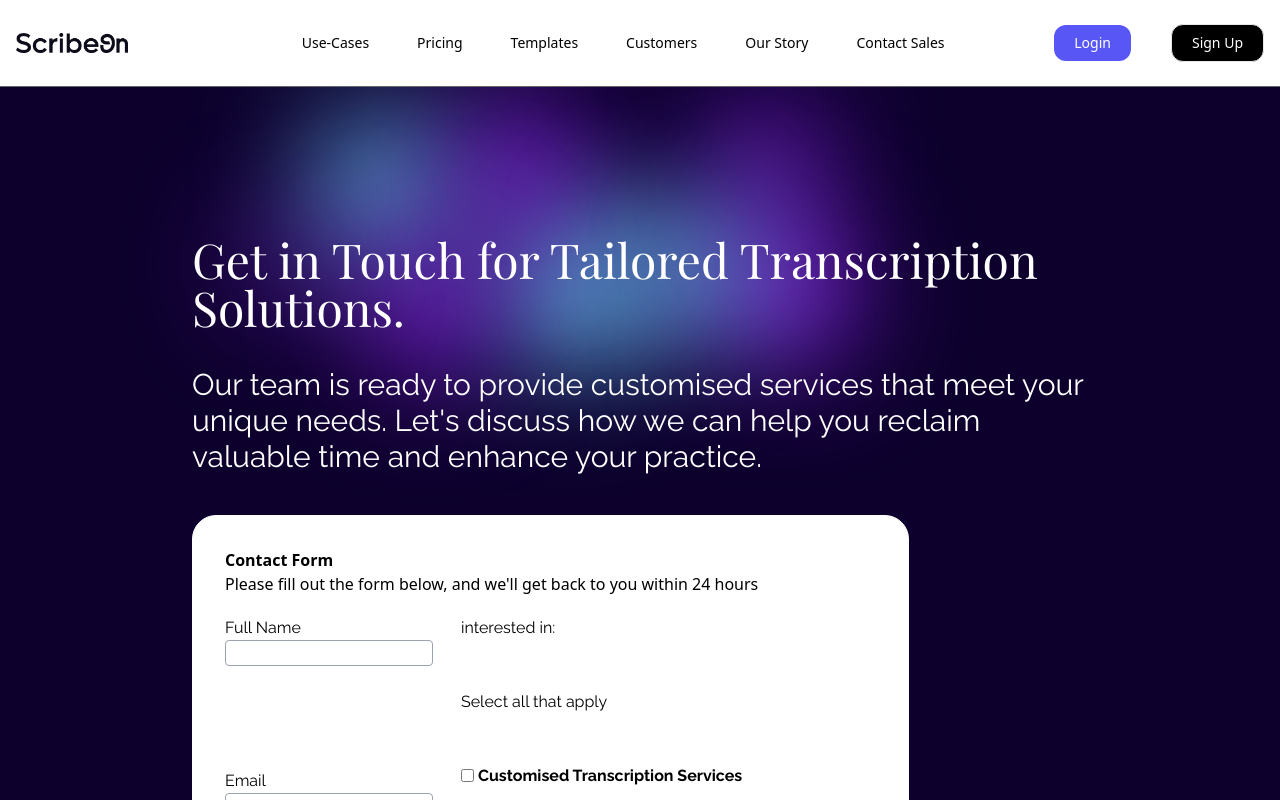
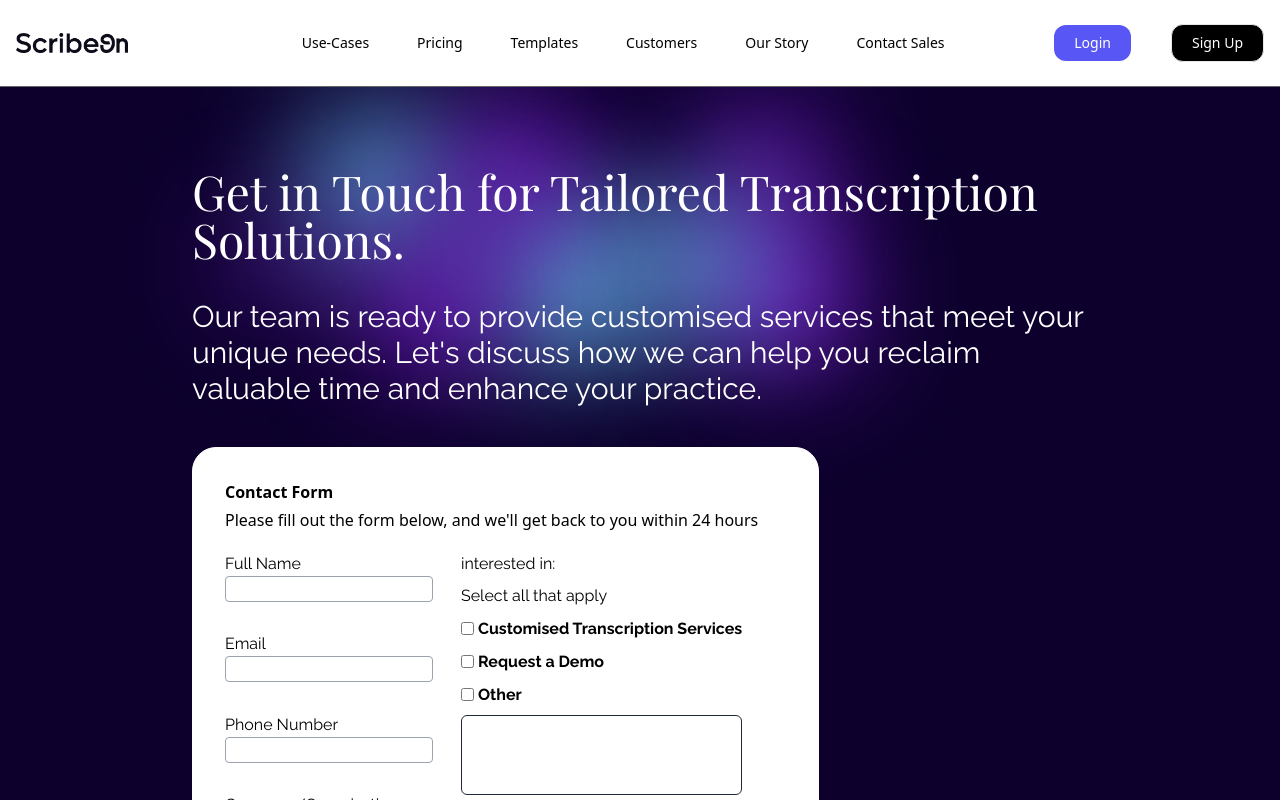
Before and after one commit to muhammadAbdullahCS/Scribe-on-get-in-touch, a React (Vite) app: page /contact in a window 1280 px wide. Shown: the top 800 px of the page. Built offline with nearby package versions, Linux system fonts and the light colour scheme; a web font is replaced by a local one.

Commit message:
resolve Form responsive errors

```diff
--- a/src/components/Contact.jsx
+++ b/src/components/Contact.jsx
@@ -75,14 +75,14 @@ function Contact() {
       <Navbar mode="dark" />
 
       {/* ---------------------------------------------form section ------------------------------------- */}
-      <div className="flex flex-col justify-center items-start max-sm:justify-start max-md:justify-start max-lg:justify-start hd:justify-start 4k2:justify-start">
+      <div className="flex flex-col justify-start items-start max-sm:justify-start max-md:justify-start max-lg:justify-start hd:justify-start 4k2:justify-start">
         <div
-          className="w-full h-[160vh] max-sm:h-[200vh] max-md:h-[150vh]  4k2:h-[100vh] bg-[#0D002D] relative
-                    overflow-hidden flex justify-center max-sm:justify-start max-md:justify-start max-lg:justify-start hd:justify-start 4k2:justify-start items-center flex-col gap-7  "
+          className="w-full h-auto bg-[#0D002D] relative
+                    overflow-hidden flex justify-start max-sm:justify-start max-md:justify-start max-lg:justify-start hd:justify-start 4k2:justify-start items-center flex-col gap-7 md:pb-28 max-sm:pb-10 "
         >
           <BlobAnimation blobs={blobs} style={{ zIndex: -1 }} />
 
-          <div className="flex flex-col h-full justify-center max-sm:justify-start max-md:justify-start max-lg:justify-start hd:justify-start 4k2:justify-start  w-[70%] max-sm:w-[90%] gap-10 max-sm:pt-10 max-md:pt-10 max-lg:pt-10 hd:pt-20">
+          <div className="flex flex-col h-full justify-start max-sm:justify-start max-md:justify-start max-lg:justify-start hd:justify-start 4k2:justify-start  w-[70%] max-sm:w-[90%] max-md:w-[90%] gap-10 pt-20 max-sm:pt-10 max-md:pt-10 max-lg:pt-10 hd:pt-20">
             <div className=" z-20">
               <h1 className="text-left font-playfair text-1xl max-sm:text-2xl max-md:text-xl  sm:text-1xl md:text-4xl lg:text-4xl xl:text-5xl hd:text-5xl 4k:text-6xl 4k:leading-snug hd:leading-tight md:leading-[1.15] 4k2:text-9xl 4k2:leading-tight w-auto mb-9">
                 Get in Touch for Tailored Transcription Solutions.
@@ -95,7 +95,6 @@ function Contact() {
             </div>
             <Form />
           </div>
-
         </div>
       </div>
 
@@ -105,21 +104,25 @@ function Contact() {
         <div className="container w-[60%] flex flex-col  border-2 border-solid border-black ">
           <div className="prefer_part text-black flex flex-col  py-10 gap-3 ">
             <div className="gap-5">
-                        <h1 className="text-2xl md:text-3xl lg:text-4xl hd:text-6xl 4k2:text-9xl font-playfair text-transparent font-bold
-                                        bg-clip-text bg-gradient-to-l from-[#5857F6] to-[#101052]">
+              <h1
+                className="text-2xl md:text-3xl lg:text-4xl hd:text-6xl 4k2:text-9xl font-playfair text-transparent font-bold
+                                         bg-clip-text bg-gradient-to-l from-[#5857F6] to-[#101052]"
+              >
                 We Scribe On so you can carry on
               </h1>
-                          <p>
-                            Get in touch with us now.
-                                                  </p>
+              <p>Get in touch with us now.</p>
             </div>
 
-                      <button className="font-raleway w-[40%] 4k2:text-5xl hd:text-2xl text-white rounded-lg bg-black py-2 px-2 4k2:py-6">Start Live Chat Now</button>
+            <button className="font-raleway w-[40%] 4k2:text-5xl hd:text-2xl text-white rounded-lg bg-black py-2 px-2 4k2:py-6">
+              Start Live Chat Now
+            </button>
           </div>
 
           <div className="why_contact text-black gap-3  ">
-                    <h1 className="text-2xl md:text-3xl lg:text-4xl hd:text-6xl 4k2:text-9xl font-playfair text-transparent font-bold
-                                                bg-clip-text bg-gradient-to-l from-[#5857F6] to-[#101052]">
+            <h1
+              className="text-2xl md:text-3xl lg:text-4xl hd:text-6xl 4k2:text-9xl font-playfair text-transparent font-bold
+                                                bg-clip-text bg-gradient-to-l from-[#5857F6] to-[#101052]"
+            >
               Why Contact us?
             </h1>
             <ul className="gap-2">
@@ -130,10 +133,7 @@ function Contact() {
             </ul>
           </div>
         </div>
-
-
       </div>
-
     </>
   );
 }
--- a/src/components/Form.jsx
+++ b/src/components/Form.jsx
@@ -1,69 +1,107 @@
-import React from 'react'
+import React from "react";
 
 function Form() {
   return (
     <>
-    <div className=" border border-white w-[80%] max-sm:w-[98%] max-lg:w-[80%] max-md:w-[80%] 4k2:w-[60%] h-[55%] max-sm:h-[70%] max-md:h-[80%] 4k2:h-[60%] z-10 relative bg-white text-black rounded-3xl flex flex-col justify- e items-start pl-8 py-8 4k2:pl-16 4k2:py-16 gap-5 max-sm:gap-0  ">
-
-      <div className='flex flex-col gap-1max-sm:gap-4 max-sm:h-[20%] max-md:h-[20%] max-lg:h-[20%] hd:h-[20%] max-sm:w-[80%] max-md:w-[80%] 4k2:gap-5'>
-            <h1 className='max-sm:text-2lg max-lg:text-lg hd:text-3xl 4k2:text-6xl'> <b>Contact Form</b></h1>
-            <p className='max-sm:text-sm max-lg:text-lg hd:text-2xl hd:w-[80%] 4k2:text-5xl'>Please fill out the form below, and we'll get back to you within 24 hours</p>
+      <div className=" border border-white w-[80%] max-sm:w-[98%] max-lg:w-[80%] max-md:w-[100%] xl:w-[70%] hd:w-[70%]  4k2:w-[70%] h-full  z-10 relative bg-white text-black rounded-3xl flex flex-col justify- e items-start pl-8 py-8 4k2:pl-16 4k2:py-16 gap-5 max-sm:gap-0  ">
+        <div className="flex flex-col gap-1 max-sm:gap-4 max-sm:h-[20%] max-md:h-[20%] max-lg:h-[20%] hd:h-[20%] max-sm:w-[80%] max-md:w-[80%] 4k2:gap-5">
+          <h1 className="max-sm:text-2lg max-lg:text-lg hd:text-3xl 4k2:text-6xl">
+            {" "}
+            <b>Contact Form</b>
+          </h1>
+          <p className="max-sm:text-sm max-lg:text-lg hd:text-2xl hd:w-[80%] 4k2:text-5xl">
+            Please fill out the form below, and we'll get back to you within 24
+            hours
+          </p>
         </div>
 
-                <div className='input_txt_container flex flex-row flex-wrap gap-7 h-[80%] max-sm:h-[80%] max-md:h-[80%] max-lg:h-[80%] hd:h-[80%] max-lg:gap-7 hd:gap-20'>
-
+        <div className="input_txt_container flex flex-row flex-wrap gap-7 h-[80%] max-sm:h-[80%] max-md:h-[80%] max-lg:h-[80%] hd:h-[80%] max-lg:gap-7 hd:gap-20">
           <div className="input_container flex flex-col h-auto justify-between max-sm:gap-1 ">
-
-                              <div className='flex flex-col h-auto hd:gap-3 '>
-                                <label htmlFor="" className='font-raleway max-sm:text-2lg max-lg:text-lg hd:text-2xl 4k2:text-5xl'>Full Name</label>
-                                <input type="text" className='border border-gray-400 w-52 hd:w-[100%] hd:h-10 4k2:h-[4rem] rounded'/>
+            <div className="flex flex-col h-auto hd:gap-3 ">
+              <label className="font-raleway max-sm:text-2lg max-lg:text-lg hd:text-2xl 4k2:text-5xl">
+                Full Name
+              </label>
+              <input
+                type="text"
+                className="border border-gray-400 w-52 hd:w-[100%] hd:h-10 4k2:h-[4rem] rounded"
+              />
             </div>
 
-                                      <div className='flex flex-col h-auto hd:gap-3 '>
-                                        <label htmlFor="" className='font-raleway max-sm:text-2lg max-lg:text-lg hd:text-2xl 4k2:text-5xl'>Email</label>
-                                        <input type="text" className='border border-gray-400 w-52 hd:w-[100%] hd:h-10 4k2:h-[4rem] rounded'/>
+            <div className="flex flex-col h-auto hd:gap-3 ">
+              <label className="font-raleway max-sm:text-2lg max-lg:text-lg hd:text-2xl 4k2:text-5xl">
+                Email
+              </label>
+              <input
+                type="text"
+                className="border border-gray-400 w-52 hd:w-[100%] hd:h-10 4k2:h-[4rem] rounded"
+              />
             </div>
 
-                                            <div className='flex flex-col h-auto hd:gap-3 '>
-                                              <label htmlFor="" className='font-raleway  max-sm:text-2lg max-lg:text-lg hd:text-2xl 4k2:text-5xl'>Phone Number</label>
-                                              <input type="text" className='border border-gray-400 w-52 hd:w-[100%] hd:h-10 4k2:h-[4rem] rounded'/>
+            <div className="flex flex-col h-auto hd:gap-3 ">
+              <label className="font-raleway  max-sm:text-2lg max-lg:text-lg hd:text-2xl 4k2:text-5xl">
+                Phone Number
+              </label>
+              <input
+                type="text"
+                className="border border-gray-400 w-52 hd:w-[100%] hd:h-10 4k2:h-[4rem] rounded"
+              />
             </div>
 
-                              <div className='flex flex-col h-auto hd:gap-3 '>
-                                <label htmlFor="" className='font-raleway max-sm:text-2lg max-lg:text-lg hd:text-2xl 4k2:text-5xl'>Company/Organisation</label>
-                                <input type="text" className='border border-gray-400 w-52 hd:w-[100%] hd:h-10 4k2:h-[4rem] rounded'/>
+            <div className="flex flex-col h-auto hd:gap-3 ">
+              <label className="font-raleway max-sm:text-2lg max-lg:text-lg hd:text-2xl 4k2:text-5xl">
+                Company/Organisation
+              </label>
+              <input
+                type="text"
+                className="border border-gray-400 w-52 hd:w-[100%] hd:h-10 4k2:h-[4rem] rounded"
+              />
             </div>
           </div>
 
-                        <div className="txt_container flex flex-col justify-between max-sm:gap-1 max-sm:w-[90%]">
-                          <p className='font-raleway max-sm:text-2lg max-lg:text-lg hd:text-2xl 4k2:text-5xl'>interested in:</p>
-                          <p className='font-raleway max-sm:text-2lg max-lg:text-lg hd:text-2xl 4k2:text-5xl'>Select all that apply</p>
+          <div className="txt_container flex flex-col justify-between gap-2 max-sm:gap-1 max-md:gap-2  max-lg:gap-2 max-sm:w-[90%]">
+            <p className="font-raleway max-sm:text-2lg max-lg:text-lg hd:text-2xl 4k2:text-5xl">
+              interested in:
+            </p>
+            <p className="font-raleway max-sm:text-2lg max-lg:text-lg hd:text-2xl 4k2:text-5xl">
+              Select all that apply
+            </p>
 
-                              <div className=' flex gap-1 items-center justify-start'>
-                                  <input type='checkbox'  />
-                                  <p><b className='font-raleway max-sm:text-base hd:text-2xl 4k2:text-5xl'>Customised Transcription Services</b></p>
+            <div className=" flex gap-1 items-center justify-start">
+              <input type="checkbox" />
+              <p>
+                <b className="font-raleway max-sm:text-base hd:text-2xl 4k2:text-5xl">
+                  Customised Transcription Services
+                </b>
+              </p>
             </div>
 
-                                    <div className='flex gap-1 items-center justify-start' >
-                                        <input type='checkbox' />
-                                      <p><b className='font-raleway max-sm:text-base hd:text-2xl 4k2:text-5xl'>Request a Demo</b></p>
+            <div className="flex gap-1 items-center justify-start">
+              <input type="checkbox" />
+              <p>
+                <b className="font-raleway max-sm:text-base hd:text-2xl 4k2:text-5xl">
+                  Request a Demo
+                </b>
+              </p>
             </div>
 
-                                          <div className=' flex gap-1 items-center justify-start'>
-                                              <input type='checkbox' />
-                                            <p><b className='font-raleway max-sm:text-base hd:text-2xl 4k2:text-5xl'>Other</b></p>
+            <div className=" flex gap-1 items-center justify-start">
+              <input type="checkbox" />
+              <p>
+                <b className="font-raleway max-sm:text-base hd:text-2xl 4k2:text-5xl">
+                  Other
+                </b>
+              </p>
             </div>
-                          <textarea className='text-black border border-gray-500 rounded 4k2:h-[9rem]' cols="auto" rows="auto"></textarea>
+            <textarea className="w-40 h-15 sm:w-60 sm:h-28 md:w-80 md:h-36 lg:w-full lg:h-20 resize-none border-[1px] border-solid border-gray-800 rounded-md"></textarea>
 
-                          <button className='font-raleway w-[40%] 4k2:text-5xl hd:text-2xl text-white rounded-lg bg-black py-2 px-2 4k2:py-6'>Submit</button>
-
-
+            <button className="font-raleway w-[40%] 4k2:text-5xl hd:text-2xl text-white rounded-lg bg-black py-2 px-2 4k2:py-6">
+              Submit
+            </button>
           </div>
-
         </div>
       </div>
     </>
-  )
+  );
 }
 
-export default Form
+export default Form;
```
Lines whose indentation alone changed are shown as unchanged.
